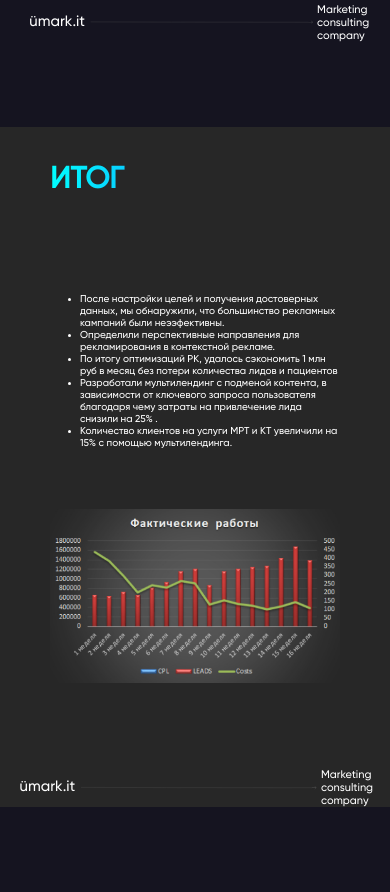
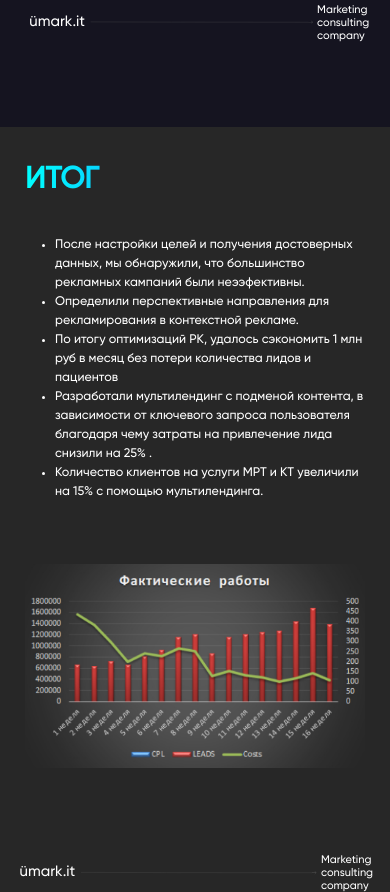
Before and after one commit to konstantin77735/capital, a plain HTML site: page index.html in a window 390 px wide. Shown: the part 1513-2405 px from the top of the page. Before the commit the page ends 2320 px from the top, so only its background shows below. Drawn offline with Linux system fonts and the light colour scheme; a script that the page names is missing.

Commit message:
fix at total-block margin-top and font-size

```diff
--- a/scss/total.scss
+++ b/scss/total.scss
@@ -37,6 +37,36 @@
 
 }
 
+@media screen and (max-width: 650px) {
+    .total {
+        .grid-container {
+            margin: 25px auto 0 auto;
+
+            .schedule {
+                font-size: 2.5rem !important;
+                line-height: 3.8rem !important;
+            }
+        }
+    }
+}
+
+@media screen and (max-width: 550px) {
+    .total {
+        padding: 35px 25px;
+
+        .grid-container {
+
+            grid-template-columns: 1fr !important;
+
+            .schedule {
+                font-size: 2.5rem !important;
+                line-height: 3.8rem !important;
+            }
+        }
+    }
+}
+
+
 @media screen and (max-width: 350px) {
     .total {
         margin: 53px auto 0 auto !important;
```
Also changed, not shown: css/style.css, css/style.min.css.
